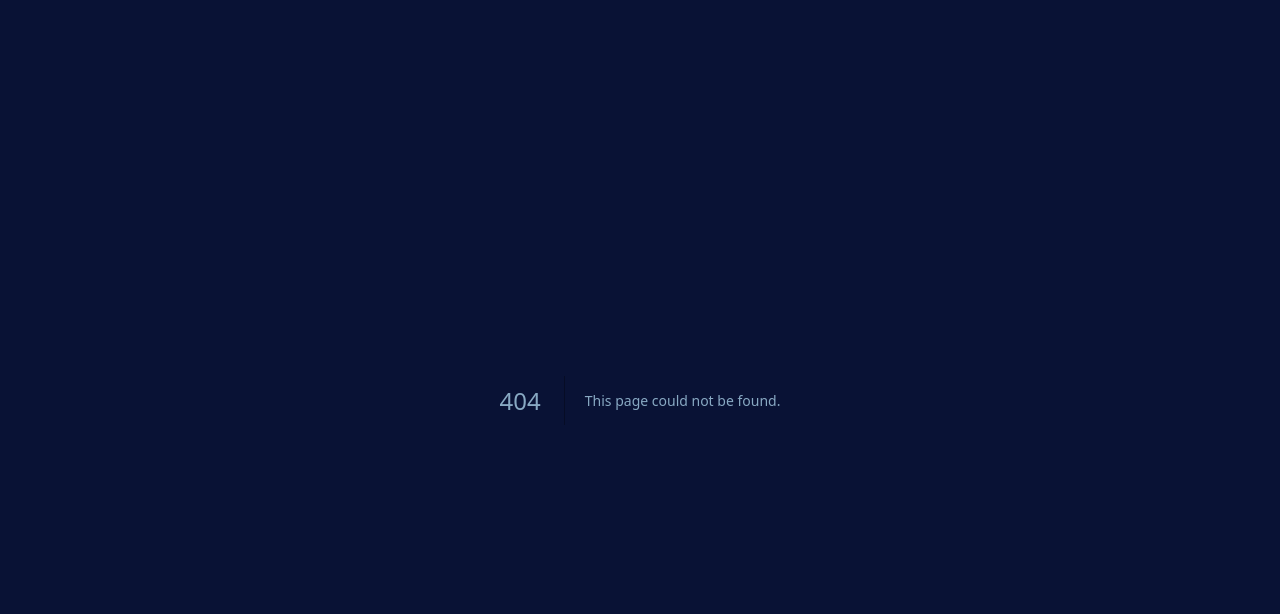
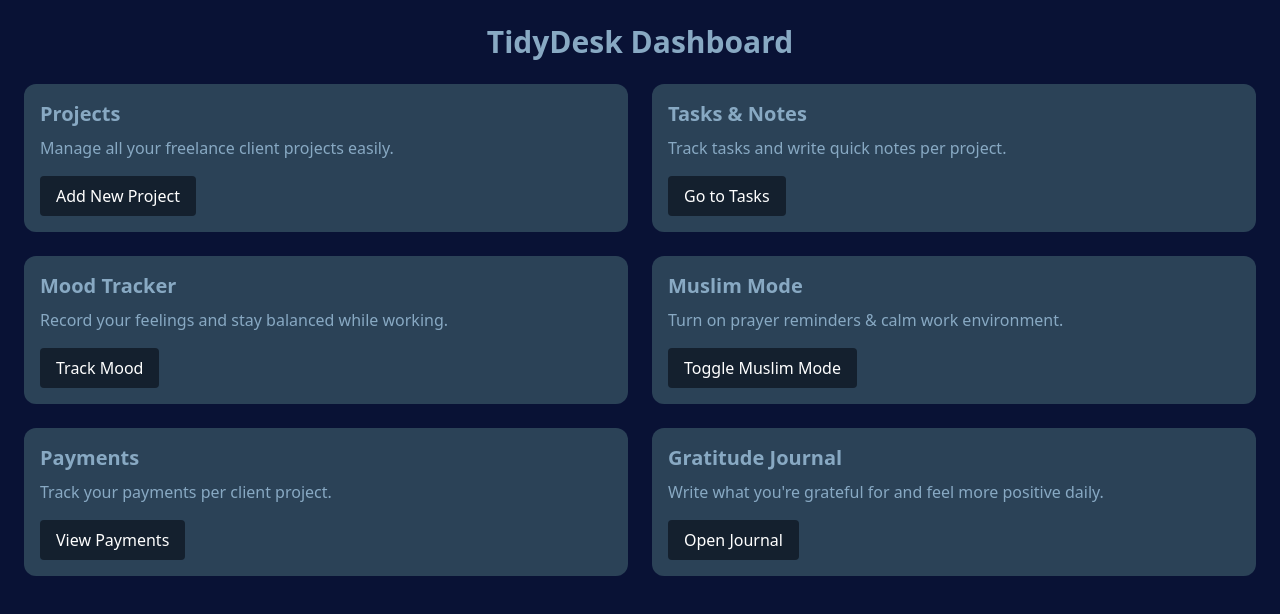
Before and after one commit to saasfounder/tidydesk-ai, a Next.js app: page /dashboard in a window 1280 px wide. Before the commit this address had no page. Shown: the top 614 px of the page. Built offline with nearby package versions, Linux system fonts and the light colour scheme.

Commit message:
Add TidyDesk dashboard basic layout

```diff
--- /dev/null
+++ b/app/dashboard/page.tsx
@@ -0,0 +1,55 @@
+"use client";
+
+export default function Dashboard() {
+  return (
+    <main className="min-h-screen bg-tidydesk-primary text-tidydesk-light p-6">
+      <h1 className="text-3xl font-bold mb-6 text-center">TidyDesk Dashboard</h1>
+
+      <div className="grid grid-cols-1 md:grid-cols-2 gap-6">
+
+        {/* Project Manager Section */}
+        <div className="bg-tidydesk-secondary p-4 rounded-xl">
+          <h2 className="text-xl font-semibold mb-2">Projects</h2>
+          <p>Manage all your freelance client projects easily.</p>
+          <button className="mt-4 bg-tidydesk-accent text-white px-4 py-2 rounded">Add New Project</button>
+        </div>
+
+        {/* Tasks & Notes Section */}
+        <div className="bg-tidydesk-secondary p-4 rounded-xl">
+          <h2 className="text-xl font-semibold mb-2">Tasks & Notes</h2>
+          <p>Track tasks and write quick notes per project.</p>
+          <button className="mt-4 bg-tidydesk-accent text-white px-4 py-2 rounded">Go to Tasks</button>
+        </div>
+
+        {/* Mood Tracker */}
+        <div className="bg-tidydesk-secondary p-4 rounded-xl">
+          <h2 className="text-xl font-semibold mb-2">Mood Tracker</h2>
+          <p>Record your feelings and stay balanced while working.</p>
+          <button className="mt-4 bg-tidydesk-accent text-white px-4 py-2 rounded">Track Mood</button>
+        </div>
+
+        {/* Muslim Mode */}
+        <div className="bg-tidydesk-secondary p-4 rounded-xl">
+          <h2 className="text-xl font-semibold mb-2">Muslim Mode</h2>
+          <p>Turn on prayer reminders & calm work environment.</p>
+          <button className="mt-4 bg-tidydesk-accent text-white px-4 py-2 rounded">Toggle Muslim Mode</button>
+        </div>
+
+        {/* Payment Tracker */}
+        <div className="bg-tidydesk-secondary p-4 rounded-xl">
+          <h2 className="text-xl font-semibold mb-2">Payments</h2>
+          <p>Track your payments per client project.</p>
+          <button className="mt-4 bg-tidydesk-accent text-white px-4 py-2 rounded">View Payments</button>
+        </div>
+
+        {/* Gratitude Journal */}
+        <div className="bg-tidydesk-secondary p-4 rounded-xl">
+          <h2 className="text-xl font-semibold mb-2">Gratitude Journal</h2>
+          <p>Write what you're grateful for and feel more positive daily.</p>
+          <button className="mt-4 bg-tidydesk-accent text-white px-4 py-2 rounded">Open Journal</button>
+        </div>
+
+      </div>
+    </main>
+  );
+}
```
Also changed, not shown: 1 other file (tests, documents, lock files or other folders).
